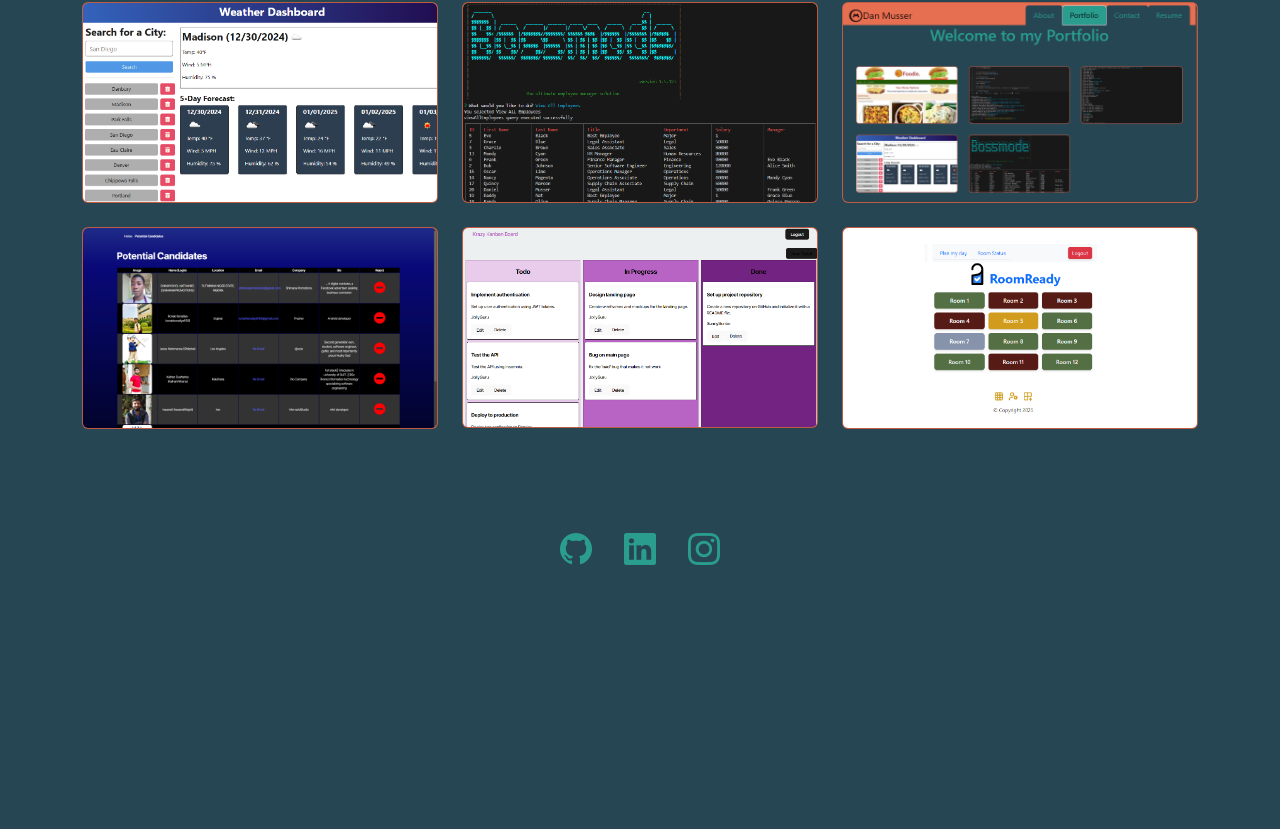
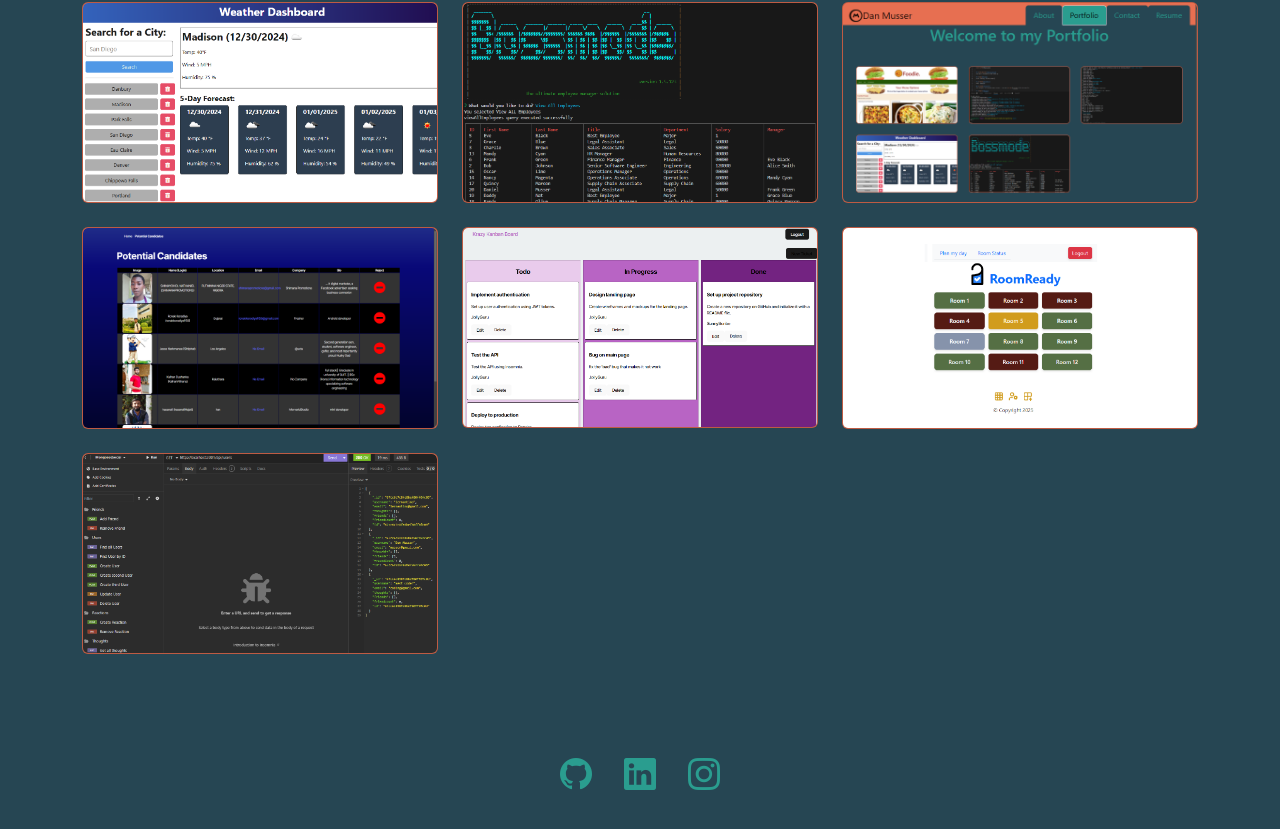
Before and after one commit to musserdn/ReactRhapsody, a React (Vite) app in the folder myPortfolio/: page /Portfolio in a window 1280 px wide. Shown: the part 369-1198 px from the top of the page. Before the commit the page ends 974 px from the top, so only its background shows below. Built offline with nearby package versions, Linux system fonts and the light colour scheme.

Commit message:
added monogoose social

```diff
--- a/myPortfolio/src/pages/Portfolio.jsx
+++ b/myPortfolio/src/pages/Portfolio.jsx
@@ -47,6 +47,11 @@ export default function Portfolio() {
             title: 'RoomReady',
             imgSrc: '/assets/rr_ss.png',
             projectLink: 'https://roomready.onrender.com/'
+        },
+        {
+            title: 'MongooseSocial',
+            imgSrc: '/assets/mongooseSocial_ss.png',
+            projectLink: 'https://github.com/musserdn/MongooseSocial'
         }
     ];
     return (
```
Also changed, not shown: myPortfolio/public/assets/mongooseSocial_SS.png (added).
